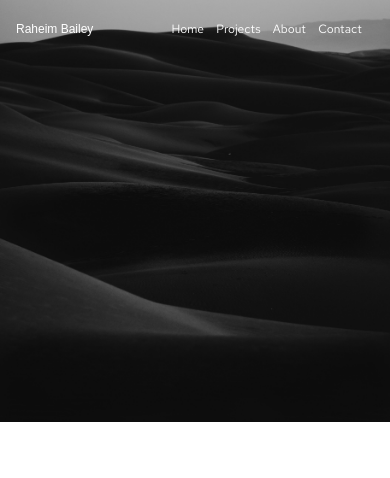
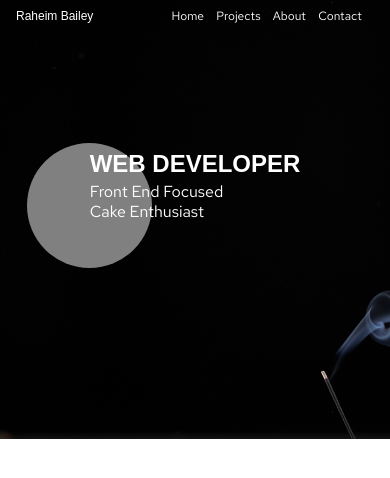
Before and after one commit to ramsers/portfolio-2, a React (Create React App) app: page / in a window 390 px wide. Shown: the top 478 px of the page. Built offline with nearby package versions, Linux system fonts and the light colour scheme; a web font is replaced by a local one.

Commit message:
add mobile hero styles, begin tablet styles

```diff
--- a/src/Hero/Hero.js
+++ b/src/Hero/Hero.js
@@ -4,11 +4,21 @@ import Nav from '../Nav/Nav';
 
 const Hero = () => {
     return(
+        <>
         <section className="hero">
+            <Nav/>
             <section className="hero__ctn">
-                <Nav/>
+                <div className="hero__content-ctn">
+                    <div className="hero__circle"></div>
+                    <div className="hero__content">
+                        <h1 className="hero__head">Web Developer</h1>
+                        <h2 className="hero__sub-head">Front End Focused</h2>
+                        <h2 className="hero__sub-head">Cake Enthusiast</h2>
+                    </div>
+                </div>
             </section>
         </section>
+        </>
     )
 }
 
--- a/src/Hero/Hero.scss
+++ b/src/Hero/Hero.scss
@@ -1,14 +1,50 @@
 @import '../../partials/partials.scss';
 
 .hero {
-    @include sizing (100%, 50vh);
-    background-image: url('../Hero/HeroAssets/hero-img.jpg');
+    @include sizing (100%, 52vh);
+    background-image: url('../Hero/HeroAssets/hero-img2.jpg');
     background-position: center center;
     background-repeat: no-repeat;
     background-size: cover;
+    @include tablet {
+        height: 75vh;
+    }
     &__ctn {
-        @include sizing(100%, 100%);
-        @include flex(row, flex-end, "");
-        // padding: 0 $rem-16 0 $rem-16;
+        @include sizing(100%, 90%);
+        @include flex(row, center, "");
+    }
+    &__content-ctn {
+        @include sizing(90%, 80%);
+        @include flex(row, center, center);
+        position: relative;
+        @include tablet {
+            justify-content: center;
+        }
+    }
+    &__content {
+        position: absolute;
+        top:33%;
+        left: 20%;
+    }
+    &__circle {
+        @include sizing(125px, 125px);
+        background-color: #808080;
+        border-radius: 50%;
+        margin-left: -60%;
+        @include tablet {
+            @include sizing(240px, 240px);
+        }
+    }
+    &__head {
+        color: #fff;
+        font-size: $rem-24;
+        font-weight: bold;
+        text-transform: uppercase;
+        padding-bottom: $rem-8;
+    }
+    &__sub-head {
+        color: #fff;
+        padding-bottom: $rem-4;
+        font-family: 'Red Hat Text', sans-serif;
     }
 }
--- a/src/Nav/Nav.scss
+++ b/src/Nav/Nav.scss
@@ -1,30 +1,43 @@
 @import '../../partials/partials.scss';
 
-.site-nav__link:active, .site-nav__link:focus {
-    border: 1px solid #ffffff;
-    width: 110%;
-}
 
 .site-nav {
     @include flex(row, space-between, center);
     height: 10%;
     width: 100vw;
-    padding: $rem-16 $rem-16 0 $rem-16;
+    padding: $rem-16 $rem-16 $rem-32 $rem-16;
+    @include tablet {
+        padding: $rem-24 $rem-32 $rem-32 $rem-32;
+    }
+    @include desktop-small {
+        padding: $rem-24 $rem-48 0 $rem-48;
+    }
+    @include desktop {
+        padding: $rem-24 $rem-48 0 $rem-48;
+    }
     &__logo {
         font-family: 'Cantarell', sans-serif;
         font-size: .75rem;
         color: #ffffff;
-
+       @include tablet {
+           font-size: 1rem;
+       }
     }
     &__ctn {
         @include flex(row, space-evenly, center);
         height:100%;
         width: 60%;
+        @include tablet {
+            justify-content: flex-end;
+        }
     }
     &__link {
         color: #ffffff;
         font-size: .75rem;
         font-family: 'Red Hat Text', sans-serif;
+        @include tablet {
+            margin-left: 2rem;
+            font-size: 1rem;
+        }
     }
-
 }
```
Also changed, not shown: src/Hero/HeroAssets/hero-img2.jpg (added).
